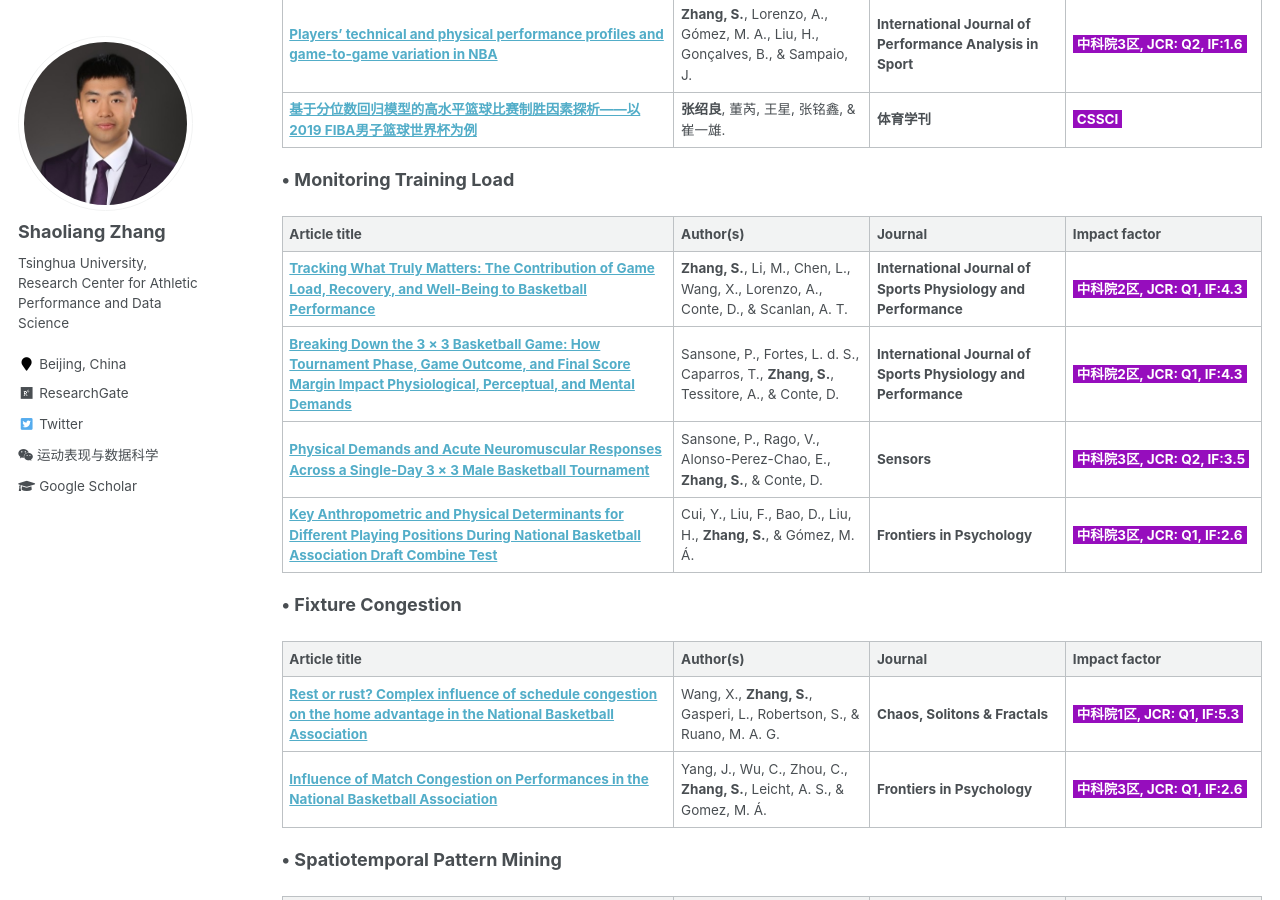
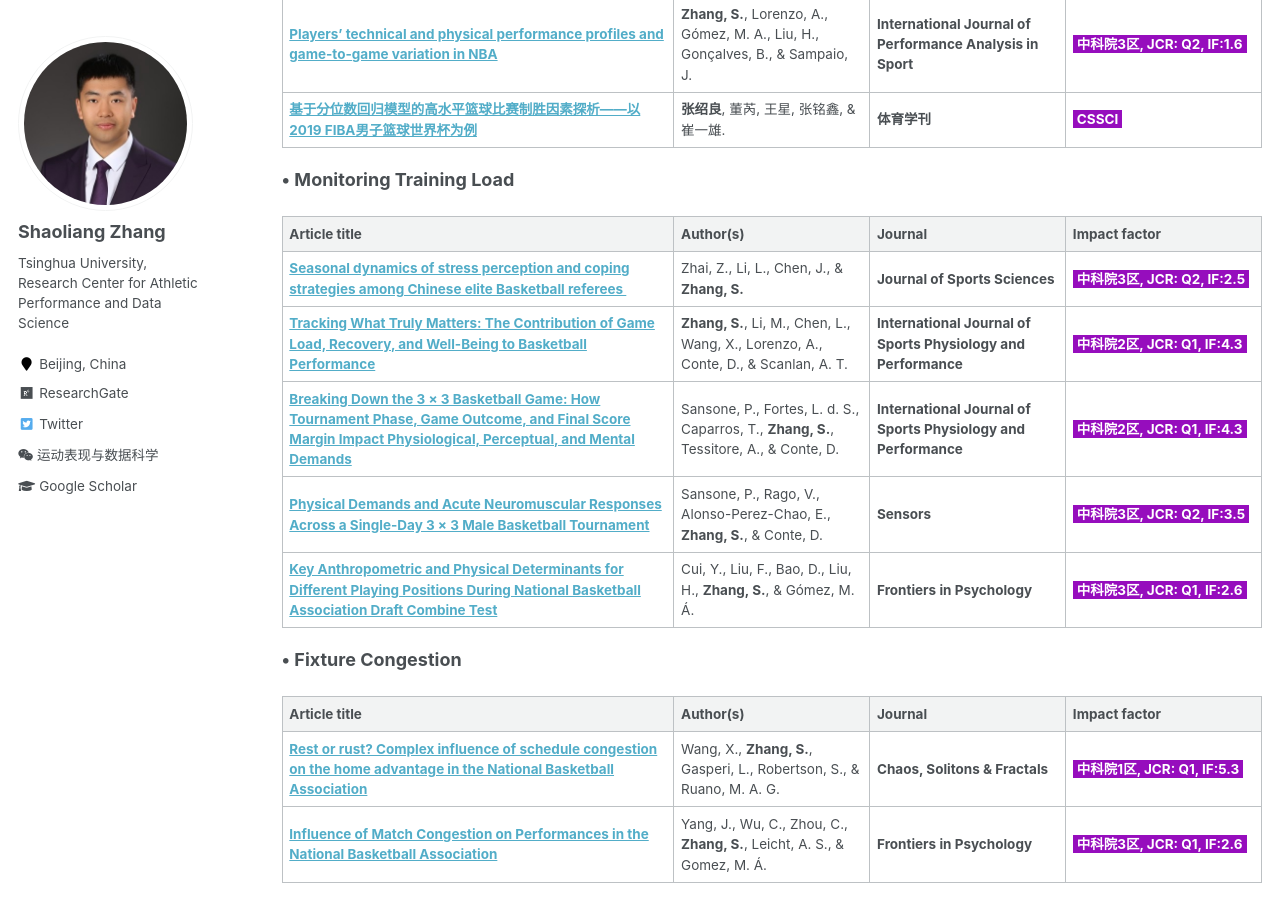
Before and after one commit to sportssuper/ZSL, a Jekyll site: the page built from _pages/publications.md, in a window 1280 px wide and 900 px high, scrolled down 1246 px. Built offline with Jekyll 4.4.1, drawn with Linux system fonts in a browser that asks for light colours; a script that is not in the unit is left out.

Commit message:
Update publications.md

```diff
--- a/_pages/publications.md
+++ b/_pages/publications.md
@@ -46,6 +46,7 @@ table th:nth-of-type(4) {
 
 |**Article title**|**Author(s)**|**Journal**|**Impact factor**|
 |------------|------|-----|-----|
+|**[Seasonal dynamics of stress perception and coping strategies among Chinese elite Basketball referees ]([https://doi.org/10.1080/02640414.2018.1466493](https://doi.org/10.1080/02640414.2025.2536426))**|Zhai, Z., Li, L., Chen, J., & **Zhang, S.**| **Journal of Sports Sciences**|**<span style="background-color: #960DBD; color: white; padding: 1px 4px;"> 中科院3区, JCR: Q2, IF:2.5</span>**|
 |**[Tracking What Truly Matters: The Contribution of Game Load, Recovery, and Well-Being to Basketball Performance](https://journals.humankinetics.com/view/journals/ijspp/20/6/article-p806.xml)**|**Zhang, S.**, Li, M., Chen, L., Wang, X., Lorenzo, A., Conte, D., & Scanlan, A. T.| **International Journal of Sports Physiology and Performance**|**<span style="background-color: #960DBD; color: white; padding: 1px 4px;"> 中科院2区, JCR: Q1, IF:4.3</span>**|
 |**[Breaking Down the 3 × 3 Basketball Game: How Tournament Phase, Game Outcome, and Final Score Margin Impact Physiological, Perceptual, and Mental Demands](https://journals.humankinetics.com/view/journals/ijspp/20/6/article-p834.xml)**|Sansone, P., Fortes, L. d. S., Caparros, T., **Zhang, S.**, Tessitore, A., & Conte, D.| **International Journal of Sports Physiology and Performance**|**<span style="background-color: #960DBD; color: white; padding: 1px 4px;"> 中科院2区, JCR: Q1, IF:4.3</span>**|
 |**[Physical Demands and Acute Neuromuscular Responses Across a Single-Day 3 × 3 Male Basketball Tournament](https://www.mdpi.com/1424-8220/25/11/3296)**|Sansone, P., Rago, V., Alonso-Perez-Chao, E., **Zhang, S.**, & Conte, D.| **Sensors**|**<span style="background-color: #960DBD; color: white; padding: 1px 4px;"> 中科院3区, JCR: Q2, IF:3.5</span>**|
```
